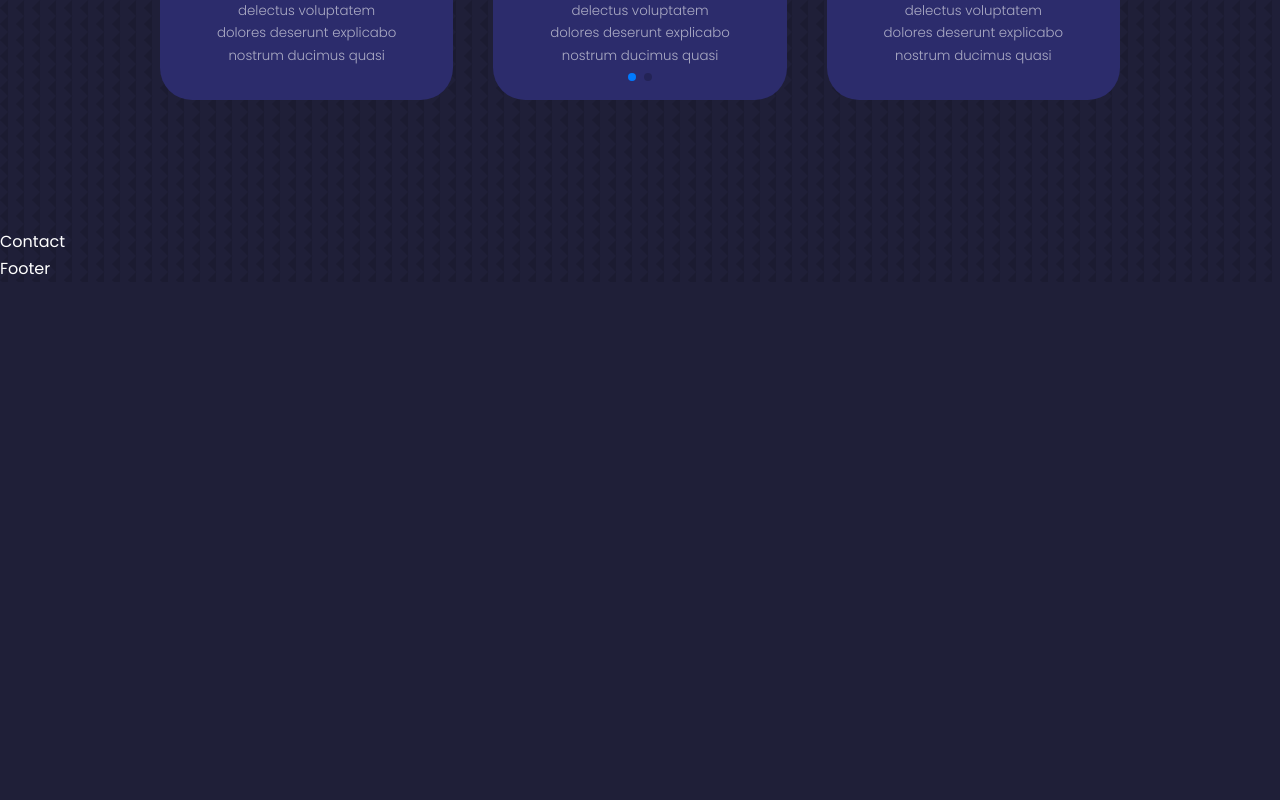
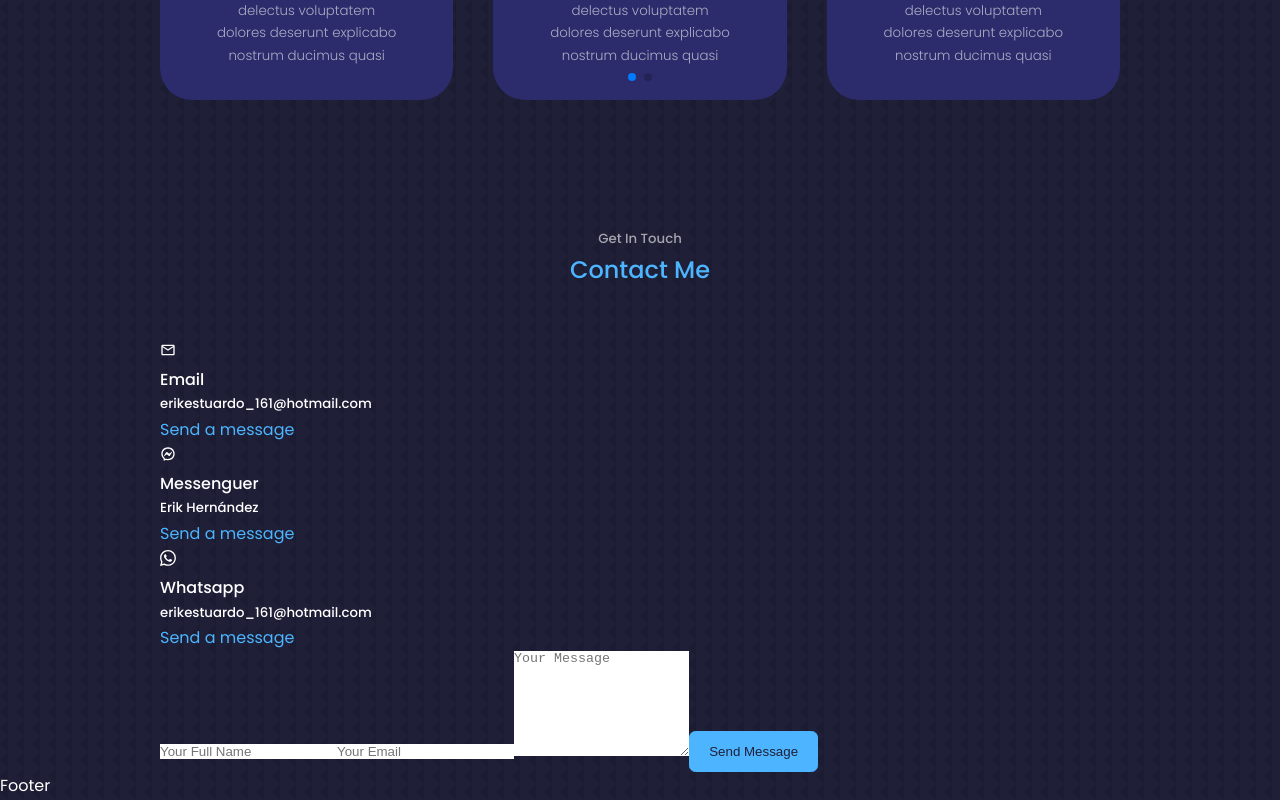
Before and after one commit to Erik161/React-Portafolio-Website, a React (Vite) app: page / in a window 1280 px wide. Shown: the part 4992-5792 px from the top of the page. Before the commit the page ends 5274 px from the top, so only its background shows below. Built offline with nearby package versions, Linux system fonts and the light colour scheme.

Commit message:
Contact Component JSX (Multiple Contact options: Facebook Messenger, Whatsapp & Email)

```diff
--- a/src/components/contact/Contact.jsx
+++ b/src/components/contact/Contact.jsx
@@ -1,10 +1,49 @@
 import React from 'react';
 import './contact.css';
+import {MdOutlineEmail} from 'react-icons/md';
+import {RiMessengerLine} from 'react-icons/ri';
+import {BsWhatsapp} from 'react-icons/bs';
 
 const Contact = () => {
   return (
     <section id='contact' >
-      Contact
+      <h5>Get In Touch</h5>
+      <h2>Contact Me</h2>
+      <div className='container contact__container'>
+
+        <div className='contact__options'>
+          <article className='contact__option'>
+            <MdOutlineEmail/>
+            <h4>Email</h4>
+            <h5>erikestuardo_161@hotmail.com</h5>
+            <a href='mailto:erikestuardo_161@hotmail.com' target="_blank">Send a message</a>
+          </article>
+
+          <article className='contact__option'>
+            <RiMessengerLine/>
+            <h4>Messenguer</h4>
+            <h5>Erik Hernández</h5>
+            <a href='https://m.me/erik.hernandez' target="_blank">Send a message</a>
+          </article>
+
+
+          <article className='contact__option'>
+            <BsWhatsapp/>
+            <h4>Whatsapp</h4>
+            <h5>erikestuardo_161@hotmail.com</h5>
+            <a href='https://api.whatsapp.com/send?phone=50236074761' target="_blank">Send a message</a>
+          </article>
+        </div>
+        {/* END OF CONTACT OPTIONS */}
+
+        <form action=''>
+          <input type="text" name='name' placeholder='Your Full Name' required />
+          <input type="email" name='email' placeholder='Your Email' required />
+          <textarea name='message' rows="7" placeholder='Your Message' required></textarea>
+          <button type='submit' className='btn btn-primary'>Send Message</button>
+        </form>
+
+      </div>
     </section>
   )
 }
```
